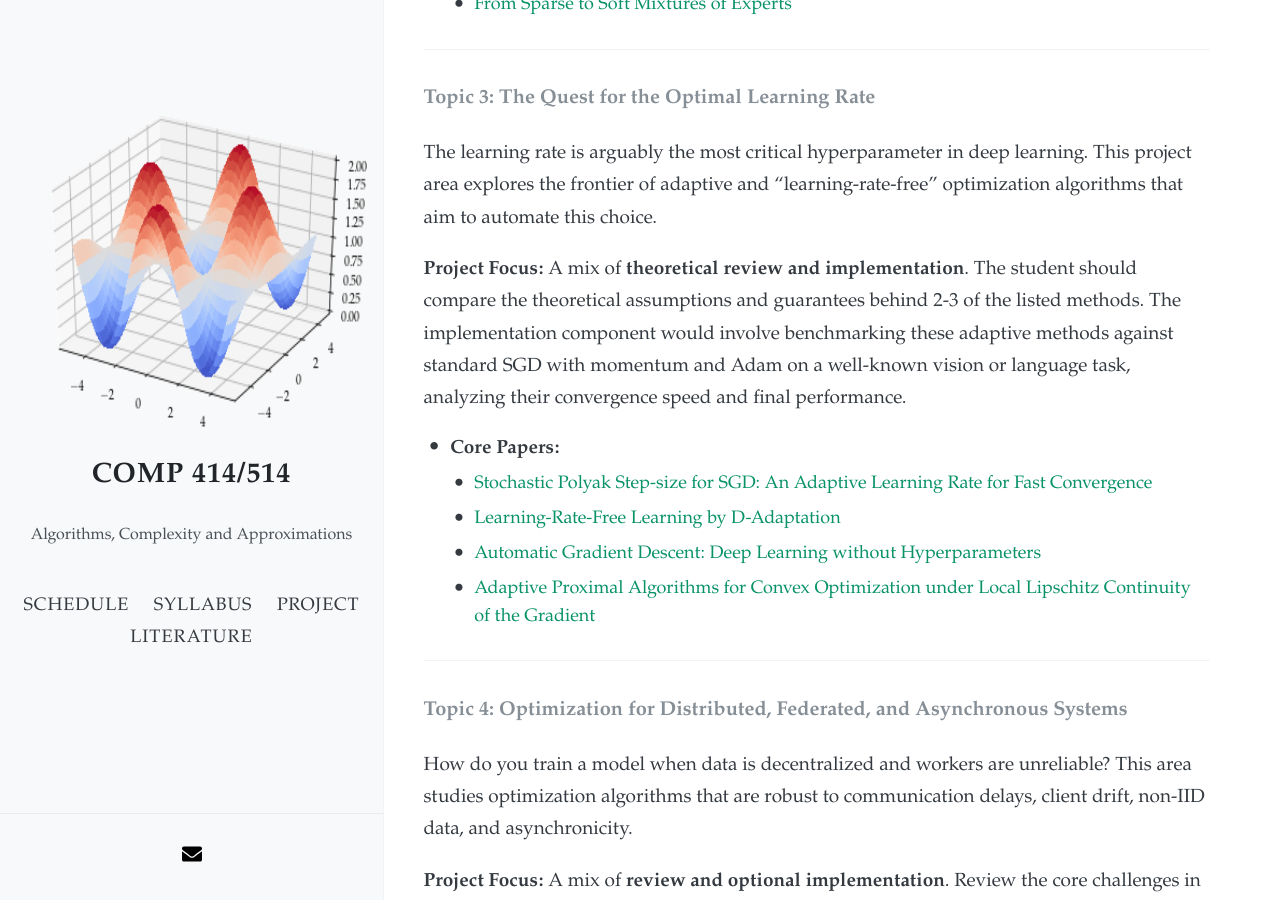
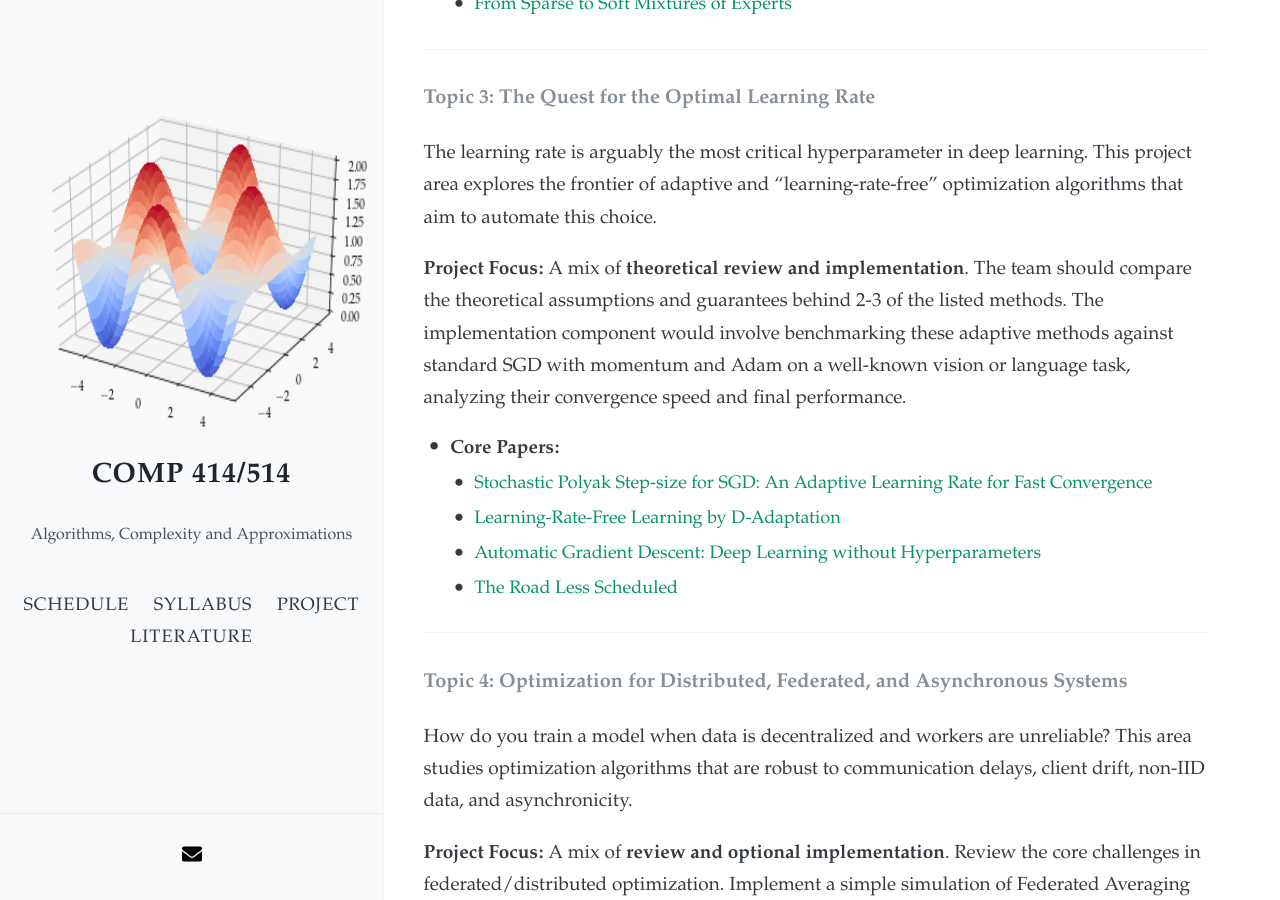
Before and after one commit to akyrillidis/comp414-514, a Jekyll site: the page built from project.md, in a window 1280 px wide and 900 px high, scrolled down 2662 px. Built offline with Jekyll 4.4.1, drawn with Linux system fonts in a browser that asks for light colours; nearby versions of some CDN libraries.

Commit message:
Update project.md

```diff
--- a/project.md
+++ b/project.md
@@ -70,13 +70,13 @@ MoE models activate only a fraction of their parameters for any given input, ena
 #### **Topic 3: The Quest for the Optimal Learning Rate**
 The learning rate is arguably the most critical hyperparameter in deep learning. This project area explores the frontier of adaptive and "learning-rate-free" optimization algorithms that aim to automate this choice.
 
-**Project Focus:** A mix of **theoretical review and implementation**. The student should compare the theoretical assumptions and guarantees behind 2-3 of the listed methods. The implementation component would involve benchmarking these adaptive methods against standard SGD with momentum and Adam on a well-known vision or language task, analyzing their convergence speed and final performance.
+**Project Focus:** A mix of **theoretical review and implementation**. The team should compare the theoretical assumptions and guarantees behind 2-3 of the listed methods. The implementation component would involve benchmarking these adaptive methods against standard SGD with momentum and Adam on a well-known vision or language task, analyzing their convergence speed and final performance.
 
 - **Core Papers:**
   - [Stochastic Polyak Step-size for SGD: An Adaptive Learning Rate for Fast Convergence](https://arxiv.org/pdf/2002.10542.pdf)
   - [Learning-Rate-Free Learning by D-Adaptation](https://arxiv.org/pdf/2301.07733.pdf)
   - [Automatic Gradient Descent: Deep Learning without Hyperparameters](https://arxiv.org/pdf/2304.05187.pdf)
-  - [Adaptive Proximal Algorithms for Convex Optimization under Local Lipschitz Continuity of the Gradient](https://arxiv.org/pdf/2301.04431.pdf)
+  - [The Road Less Scheduled](https://arxiv.org/abs/2405.15682)
 
 ---
 
```
